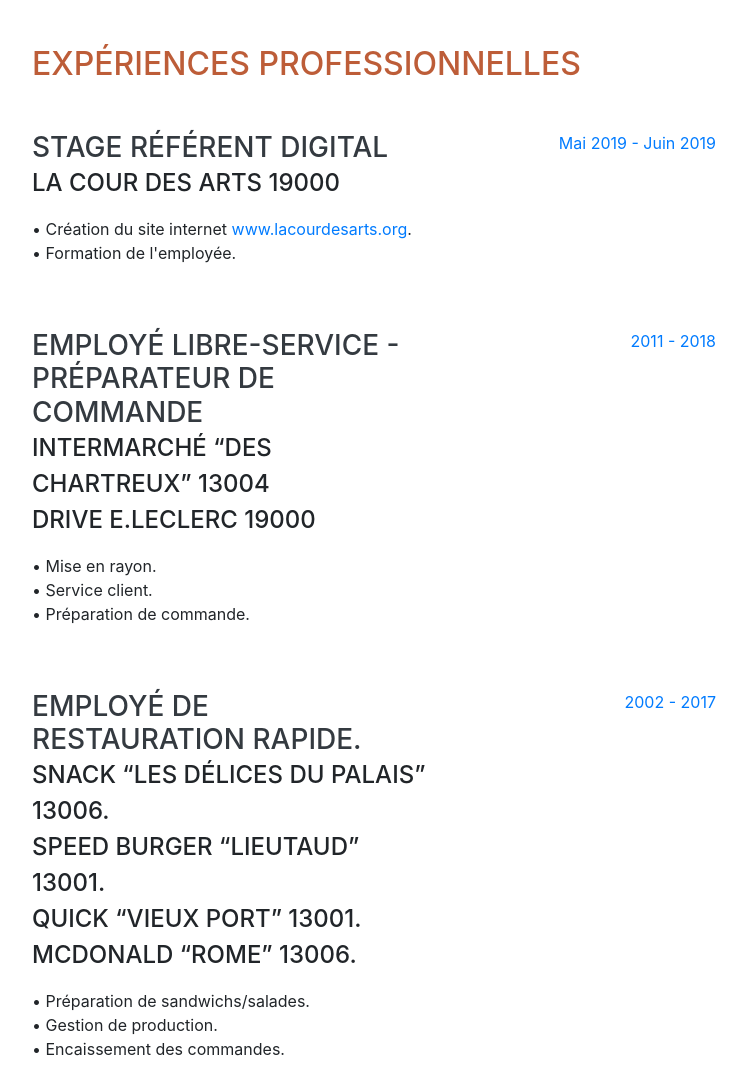
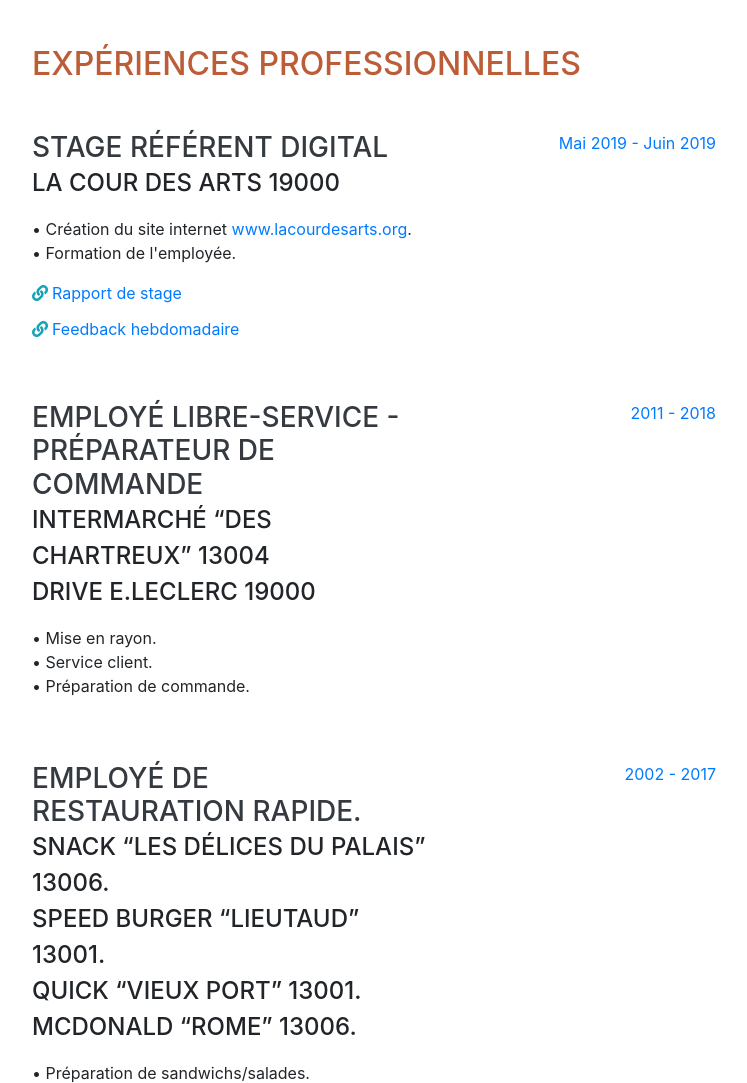
Before and after one commit to ABR-OC/C.V.PRO, a website with bundled scripts: page index.html in a window 1280 px wide. Shown: the part 3582-4665 px from the top of the page, without its empty margins (288-1035 px from the left). Built offline with nearby package versions, Linux system fonts and the light colour scheme; files whose address does not match are found by name; a web font is replaced by a local one.

Commit message:
Màj Stage LaCourDesArts

```diff
--- a/index.html
+++ b/index.html
@@ -496,8 +496,12 @@
           <div class="resume-content">
             <h3 class="mb-0">Stage Référent Digital</h3>
             <div class="subheading mb-3">La Cour des Arts 19000</div>
-            <p>• Création du site internet <a href="http://www.lacourdesarts.org/">www.lacourdesarts.org</a>.<br />
-              • Formation de l'employée.</p>
+              <p>• Création du site internet <a href="http://www.lacourdesarts.org/">www.lacourdesarts.org</a>.<br />
+                • Formation de l'employée.</p>
+              <a href="img/ABR - Rapport de stage.pdf">
+                <i class="fas fa-link text-info mr-1 mb-3"></i>Rapport de stage</a><br />
+              <a href="img/ABR - Feedback hebdomadaire - stage.pdf">
+                <i class="fas fa-link text-info mr-1 mb-3"></i>Feedback hebdomadaire</a>
           </div>
           <div class="resume-date text-md-right">
             <span class="text-primary">Mai 2019 - Juin 2019</span>
```
